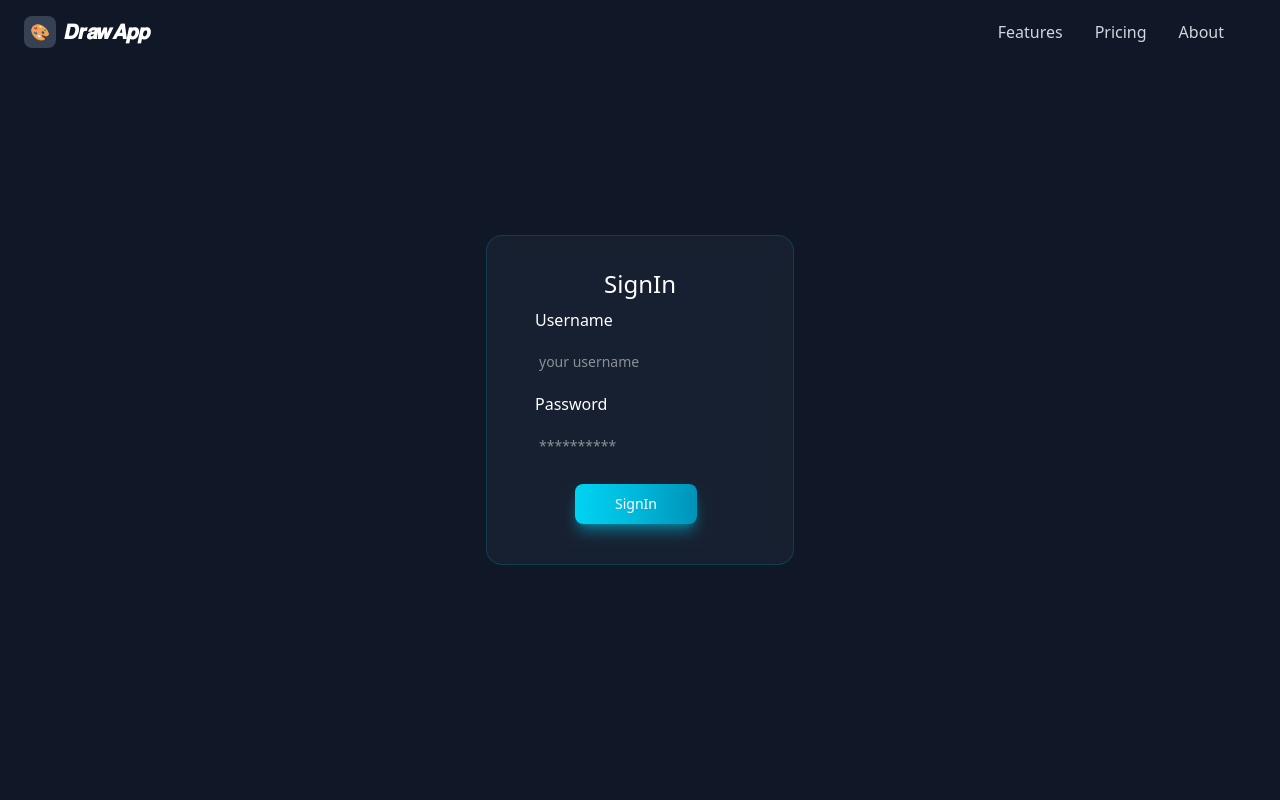
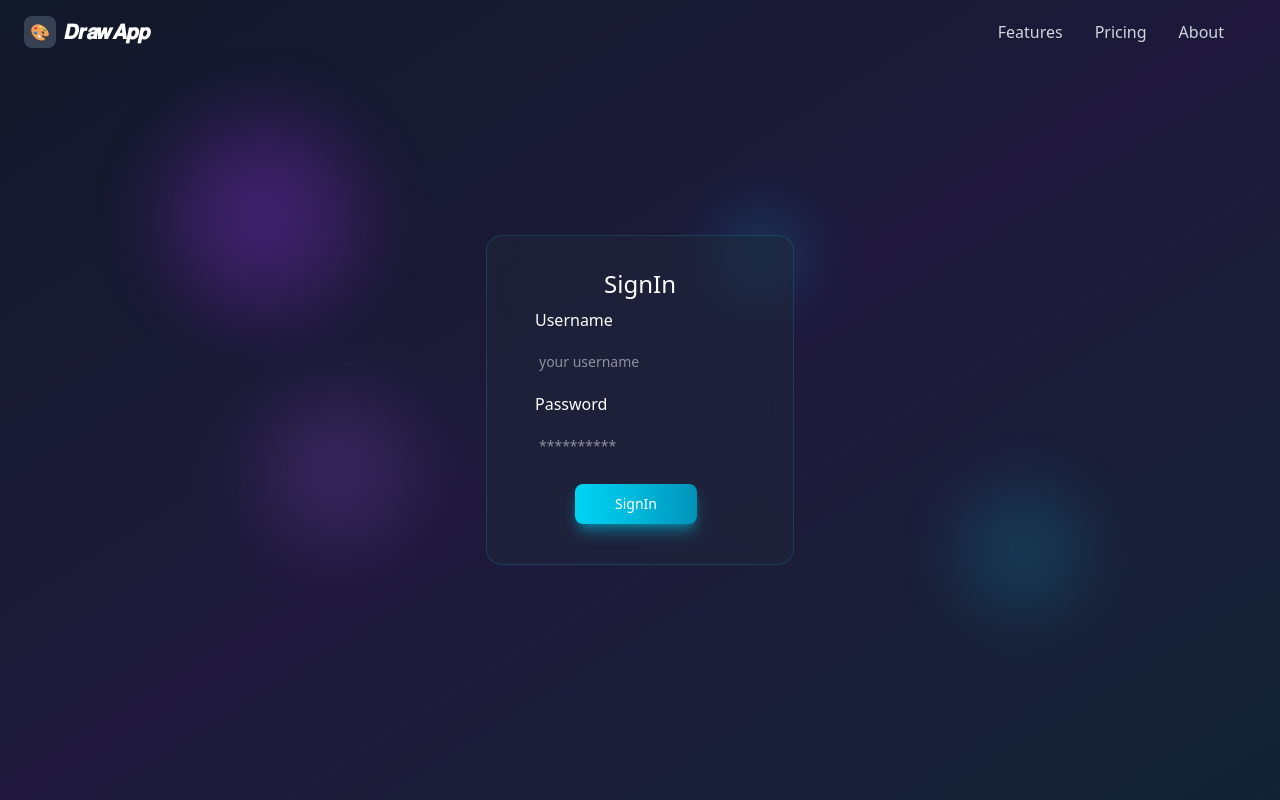
Before and after one commit to harshitvashisht/DrawApp, a Next.js app in the folder apps/drawapp-frontend/: page /signin in a window 1280 px wide. Shown: the top 800 px of the page. Built offline with nearby package versions, Linux system fonts and the light colour scheme.

Commit message:
updated frontend

```diff
--- a/apps/drawapp-frontend/app/components/authpage.tsx
+++ b/apps/drawapp-frontend/app/components/authpage.tsx
@@ -7,6 +7,7 @@ import cors from  'cors'
 import { useRef } from "react";
 import { httpUrl } from "@repo/backendurls/urls";
 import { useRouter } from "next/navigation";
+import FloatingOrb from "./floatingord";
 
 
 interface AuthPageProps {
@@ -52,13 +53,19 @@ export default function AuthPage({type}: AuthPageProps){
            localStorage.setItem('token',jwt)
 
            alert('User Siged In !')
-          router.push('/dashboard')
+          router.push('/listroom')
 
        }
 
     if(type == "signin"){
 
-       return <div className="flex items-center justify-center min-h-screen bg-gray-900">
+       return <div className="flex items-center justify-center min-h-screen bg-gray-900 bg-gradient-to-br from-gray-900 via-purple-900/20 to-cyan-900/20">
+                 <div className="absolute inset-0 overflow-hidden">
+                <FloatingOrb index={0} size={300} position={{top: '10%', left: '10%'}} delay={0} color="rgba(147, 51, 234, 0.4)" />
+                <FloatingOrb index={1} size={200} position={{top: '60%', right: '10%'}} delay={2} color="rgba(6, 182, 212, 0.4)" />
+                <FloatingOrb index={2} size={250} position={{bottom: '20%', left: '20%'}} delay={4} color="rgba(168, 85, 247, 0.3)" />
+                <FloatingOrb index={3} size={150} position={{top: '30%', right: '30%'}} delay={1} color="rgba(14, 165, 233, 0.3)" />
+              </div>
            <div className="group p-8 rounded-2xl border border-cyan-500/20 hover:border-cyan-400/50 hover:shadow-2xl hover:shadow-cyan-500/20 transition-all duration-300 hover:-translate-y-2 bg-gray-800/50 backdrop-blur-md">
            <div>
             <h1 className="text-2xl flex justify-center text-white test-bold">
@@ -75,7 +82,13 @@ export default function AuthPage({type}: AuthPageProps){
           </div>
        </div>
     }
-       return <div className="flex items-center justify-center min-h-screen bg-gray-900">
+       return <div className="flex items-center justify-center min-h-screen bg-gray-900 bg-gradient-to-br from-gray-900 via-purple-900/20 to-cyan-900/20">
+          <div className="absolute inset-0 overflow-hidden">
+                <FloatingOrb index={0} size={300} position={{top: '10%', left: '10%'}} delay={0} color="rgba(147, 51, 234, 0.4)" />
+                <FloatingOrb index={1} size={200} position={{top: '60%', right: '10%'}} delay={2} color="rgba(6, 182, 212, 0.4)" />
+                <FloatingOrb index={2} size={250} position={{bottom: '20%', left: '20%'}} delay={4} color="rgba(168, 85, 247, 0.3)" />
+                <FloatingOrb index={3} size={150} position={{top: '30%', right: '30%'}} delay={1} color="rgba(14, 165, 233, 0.3)" />
+              </div>
            <div  className="group p-8 rounded-2xl border border-cyan-500/20 hover:border-cyan-400/50 hover:shadow-2xl hover:shadow-cyan-500/20 transition-all duration-300 hover:-translate-y-2 bg-gray-800/50 backdrop-blur-md">
             <div>
             <h1 className="text-2xl flex justify-center text-white test-bold">
--- a/apps/drawapp-frontend/app/components/rooms.tsx
+++ b/apps/drawapp-frontend/app/components/rooms.tsx
@@ -4,6 +4,7 @@ import { httpUrl } from "@repo/backendurls/urls"
 import axios from "axios"
 import { useEffect, useState } from "react"
 import Chat from "./chat";
+import Button from "./newbutton";
 
 
 
@@ -16,9 +17,11 @@ export default function Rooms (){
     useEffect(() => {
         const t = localStorage.getItem('token')
         setToken(t)
+        handleGetRooms()
     },[])
 
     async function handleGetRooms(){
+        console.log("Get Rooms button clicked");
 
         const response = await axios.get(`${httpUrl}/getrooms`)
         setRooms(response.data.rooms)
@@ -26,7 +29,6 @@ export default function Rooms (){
 
     return <div>
 
-        <button onClick={handleGetRooms}>Get Rooms</button>
 
           <ul>
             {rooms.map((room)=>(
--- a/apps/drawapp-frontend/app/layout.tsx
+++ b/apps/drawapp-frontend/app/layout.tsx
@@ -27,9 +27,7 @@ export default function RootLayout({
   return (
     <html lang="en">
       <body
-        className={`${geistSans.variable} ${geistMono.variable} antialiased`}
-      >
-
+        className={`${geistSans.variable} ${geistMono.variable} antialiased`}>
         {children}
         <AppBar/>
         <Footer/>
--- /dev/null
+++ b/apps/drawapp-frontend/app/listroom/page.tsx
@@ -0,0 +1,8 @@
+import Rooms from "../components/rooms";
+
+
+export default function ListRoom(){
+     return <div>
+        <Rooms/>
+     </div>
+}
```
Also changed, not shown: apps/drawapp-frontend/app/choice/page.tsx (+8 -8 lines).
